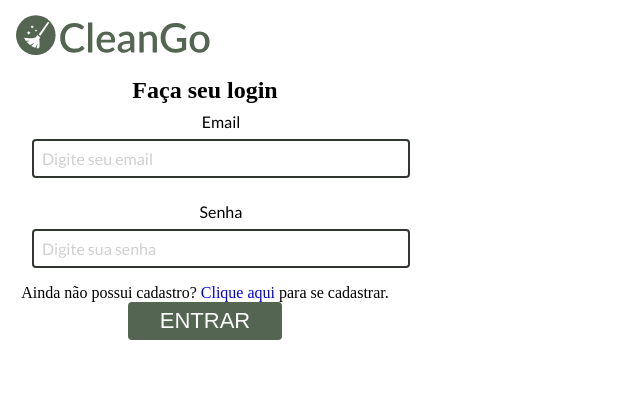
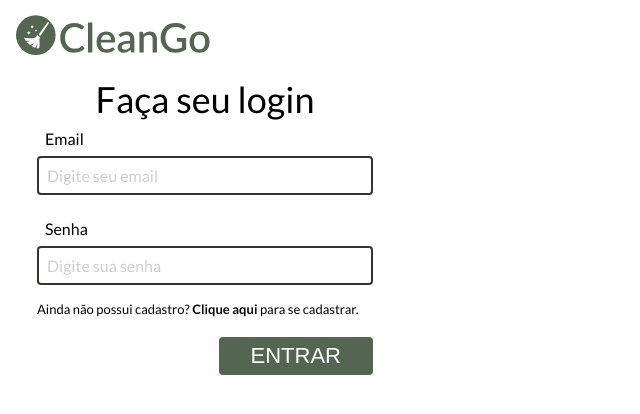
Before and after one commit to daeppe/CleanGo, a React (Create React App) app: page /login in a window 1280 px wide. Shown: the top 414 px of the page, without its empty margins (0-640 px from the left). Built offline with nearby package versions, Linux system fonts and the light colour scheme.

Commit message:
tirando width do input

```diff
--- a/src/components/FormLogin/index.tsx
+++ b/src/components/FormLogin/index.tsx
@@ -6,12 +6,13 @@ import { Link } from "react-router-dom";
 import Input from "../Input";
 import { ContainerForm } from "./styles";
 import Button from "../Button";
+
 interface FormValues {
   email: string;
   password: string;
 }
 
-export default function FormLogin() {
+function FormLogin() {
   const schema = yup.object().shape({
     username: yup.string().required("Campo obrigatório"),
     password: yup
@@ -53,13 +54,19 @@ export default function FormLogin() {
           errorMessage={errors.password?.message}
         />
         <p>
-          Ainda não possui cadastro? <Link to="/">Clique aqui</Link> para se
-          cadastrar.
+          Ainda não possui cadastro?{" "}
+          <Link id="link" to="/">
+            Clique aqui
+          </Link>{" "}
+          para se cadastrar.
         </p>
-        <Button type="submit" whiteSchema={false}>
-          ENTRAR
-        </Button>
+        <div className="containerButton">
+          <Button type="submit" whiteSchema={false}>
+            ENTRAR
+          </Button>
+        </div>
       </form>
     </ContainerForm>
   );
 }
+export default FormLogin;
--- a/src/components/FormLogin/styles.ts
+++ b/src/components/FormLogin/styles.ts
@@ -1,5 +1,31 @@
 import styled from "styled-components";
 export const ContainerForm = styled.div`
   width: 410px;
-  text-align: center;
+  padding: 0px 37px;
+  display: flex;
+  font-family: Lato;
+  flex-direction: column;
+  h2 {
+    text-align: center;
+    font-size: 36px;
+    /* font-size: 48px; */
+    font-style: normal;
+    font-weight: normal;
+  }
+  p {
+    font-style: normal;
+    font-weight: normal;
+    /* font-size: 16px; */
+    font-size: 13px;
+    text-align: start;
+    margin-bottom: 20px;
+    #link {
+      font-style: normal;
+      font-weight: bold;
+      color: var(--black);
+    }
+  }
+  .containerButton {
+    text-align: right;
+  }
 `;
--- a/src/components/Input/styles.ts
+++ b/src/components/Input/styles.ts
@@ -24,7 +24,6 @@ export const LabelStyled = styled.label`
 export const ContainerInput = styled.div`
   display: flex;
   flex-direction: column;
-  margin-left: 2rem;
 `;
 export const ErrorMessage = styled.span`
   font-family: var(--font-standard);
--- a/src/pages/LoginPage/index.tsx
+++ b/src/pages/LoginPage/index.tsx
@@ -1,7 +1,9 @@
+import FormLogin from "../../components/FormLogin";
+
 const LoginPage = () => {
   return (
     <div>
-      <div></div>
+      <FormLogin />
       <div></div>
     </div>
   );
```
